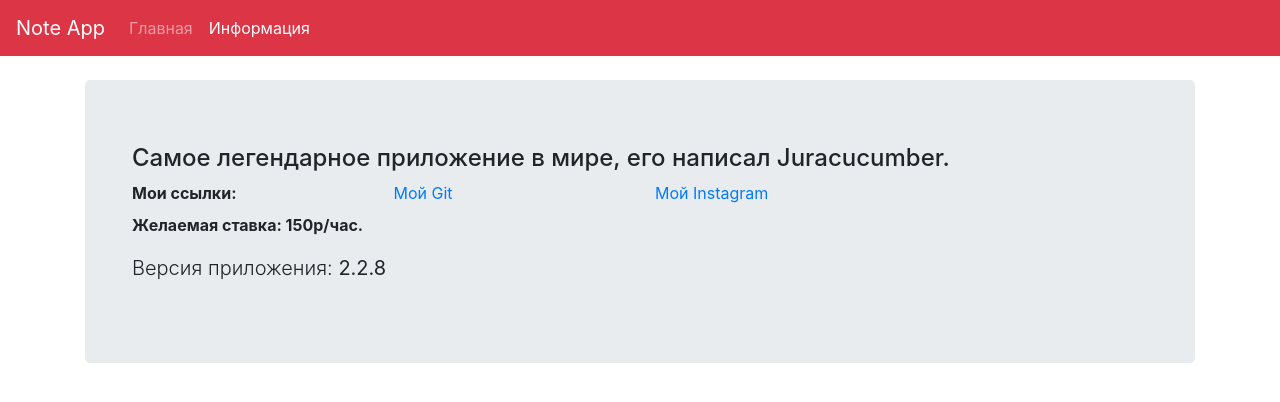
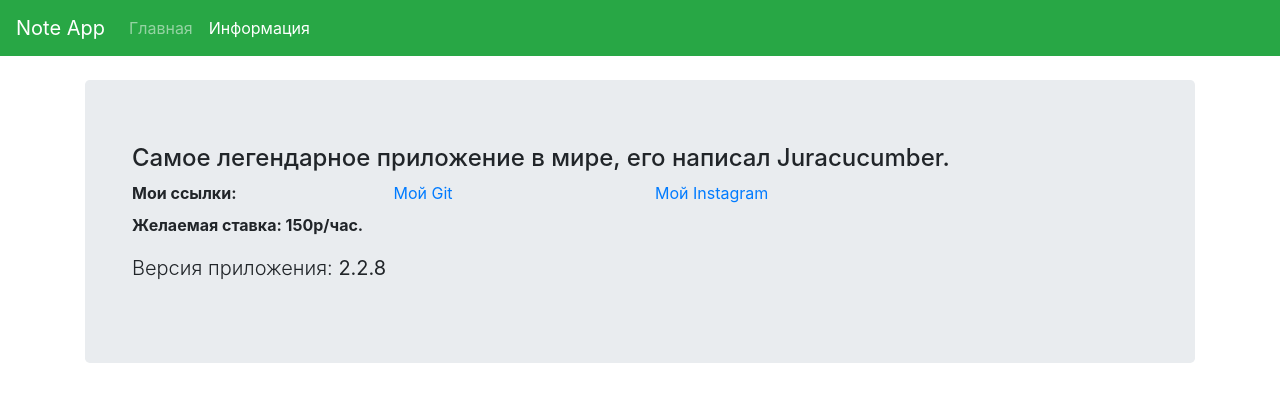
Before and after one commit to juracucumber1/react-app, a React (Create React App) app: page /about in a window 1280 px wide. Shown: the top 402 px of the page. Built offline with nearby package versions, Linux system fonts and the light colour scheme; no server answers.

Commit message:
'update'

```diff
--- a/src/components/Navbar.js
+++ b/src/components/Navbar.js
@@ -2,7 +2,7 @@ import React from 'react'
 import {NavLink} from 'react-router-dom'
 
 export const Navbar = () => (
-    <nav className="navbar navbar-dark navbar-expand-lg bg-danger">
+    <nav className="navbar navbar-dark navbar-expand-lg bg-success">
         <div className="navbar-brand">
             Note App
         </div>
```
